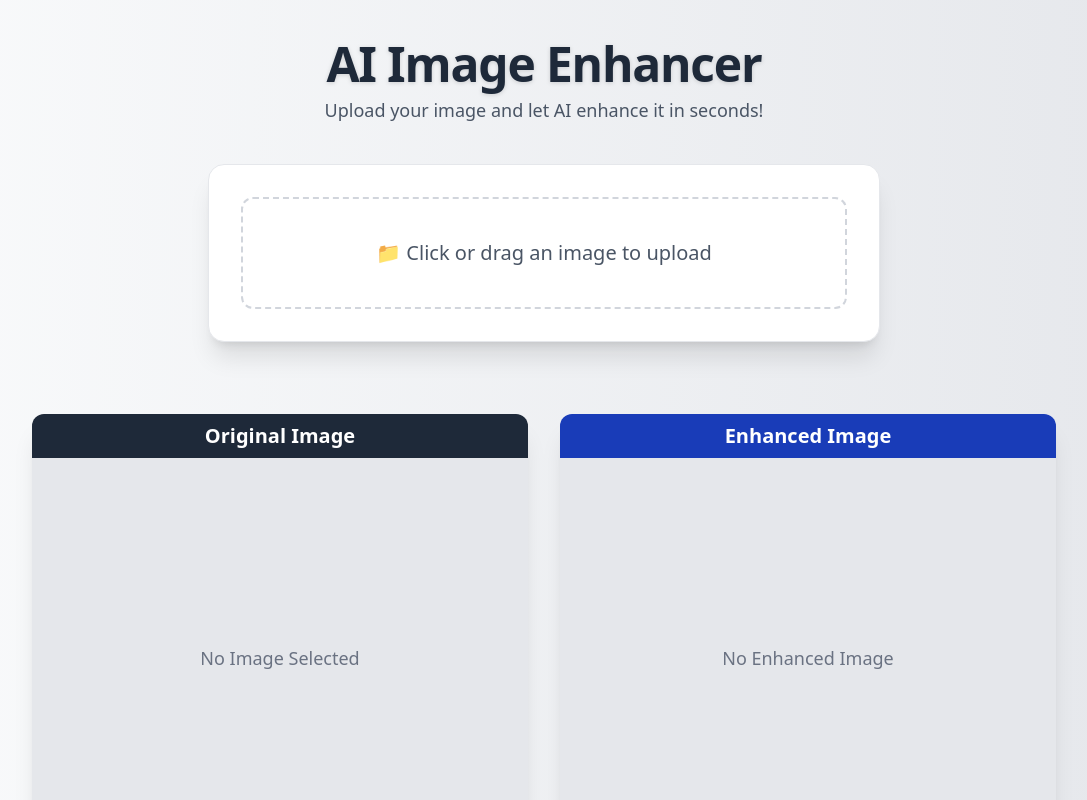
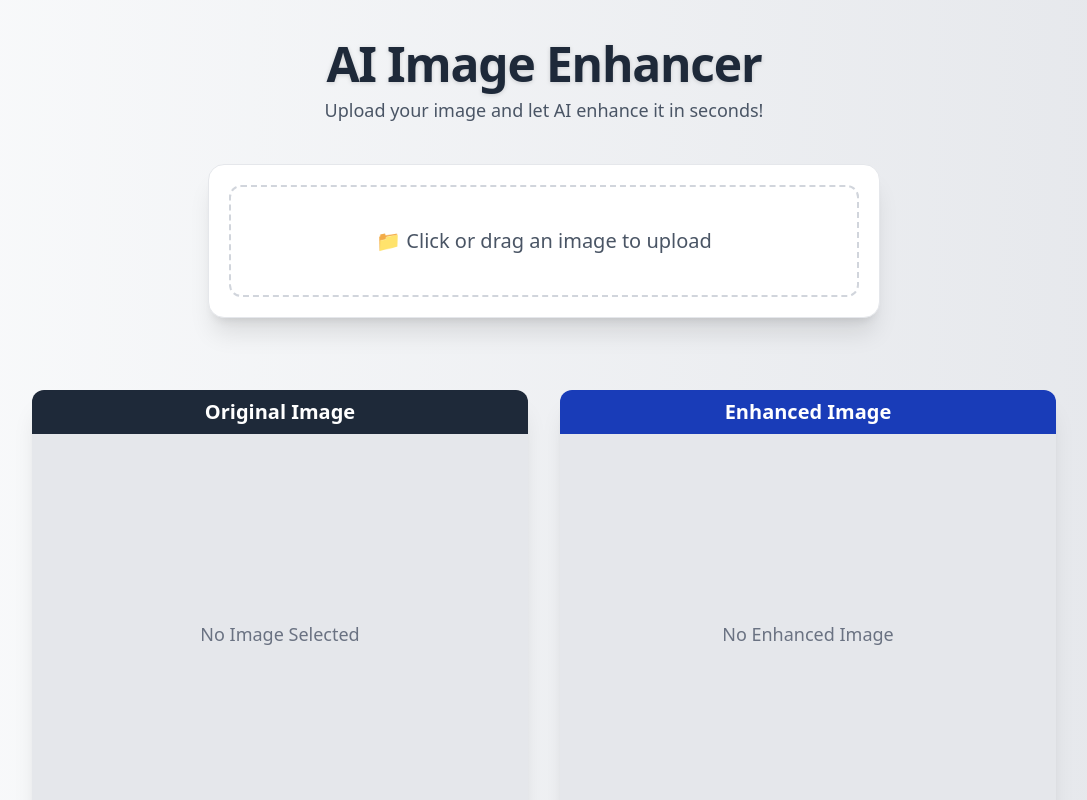
Before and after one commit to Sheetu1/AI-image-Enhancer, a React (Vite) app: page / in a window 1280 px wide. Shown: the top 800 px of the page, without its empty margins (96-1183 px from the left). Built offline with nearby package versions, Linux system fonts and the light colour scheme.

Commit message:
Something changes

```diff
--- a/src/Components/Home.jsx
+++ b/src/Components/Home.jsx
@@ -18,7 +18,7 @@ const Home = () => {
       console.log(enhancedURL?.image);
     } catch (error) {
       console.error(error);
-      alert("Error while enhancing the image. Please try again later.");
+      alert("Error while enhancing the image. please try again later.");
       setloading(false);
     }
   };
--- a/src/Components/ImageUpload.jsx
+++ b/src/Components/ImageUpload.jsx
@@ -9,7 +9,7 @@ const ImageUpload = ({ UploadImageHandler }) => {
   };
 
   return (
-    <div className="w-full max-w-2xl bg-white shadow-xl rounded-2xl p-8 border border-gray-200">
+    <div className="w-full max-w-2xl bg-white shadow-xl rounded-2xl p-5 border border-gray-200">
       <label
         htmlFor="fileInput"
         className="block cursor-pointer border-2 border-dashed border-gray-300 rounded-xl p-10 text-center hover:border-blue-500 transition-all duration-300"
--- a/src/Utils/enhanceImageAPI.js
+++ b/src/Utils/enhanceImageAPI.js
@@ -7,7 +7,7 @@ const BASE_URL = "https://techhk.aoscdn.com";
 export const enhanceImageAPI = async (file) => {
   try {
     const taskId = await uploadImage(file);
-    console.log("Image uploaded successfully, Task ID:", taskId);
+    console.log("Image Uploaded Successfully, Task ID:", taskId);
 
 
     // polling for the task status
@@ -38,7 +38,7 @@ const uploadImage = async (file) => {
 
   console.log("Upload response data:", data);
 
-  // ✅ Fix: throw error ONLY if task_id is missing
+  // ✅ Fix: throw error only if task_id is missing
   if (!data?.data?.task_id) {
     throw new Error("Failed to upload image! Task ID not found.");
   }
```
